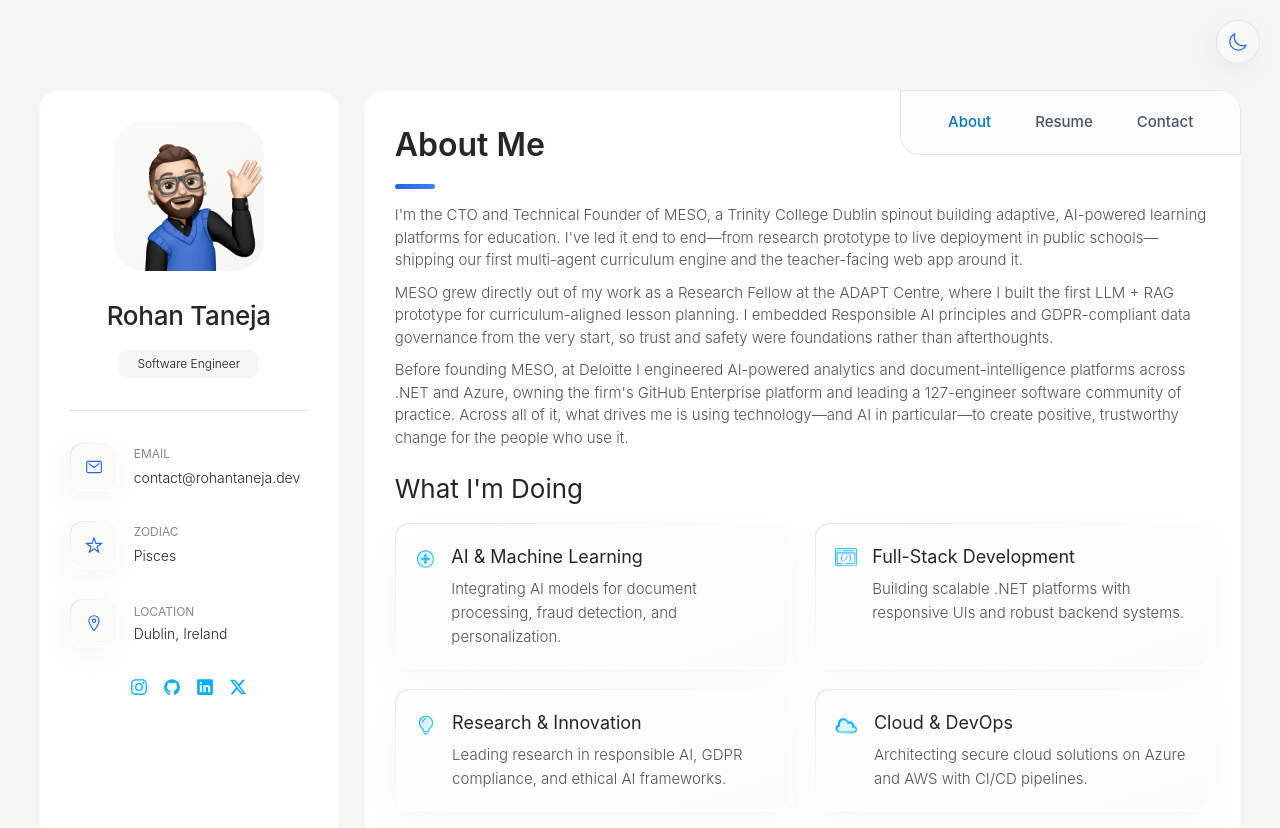
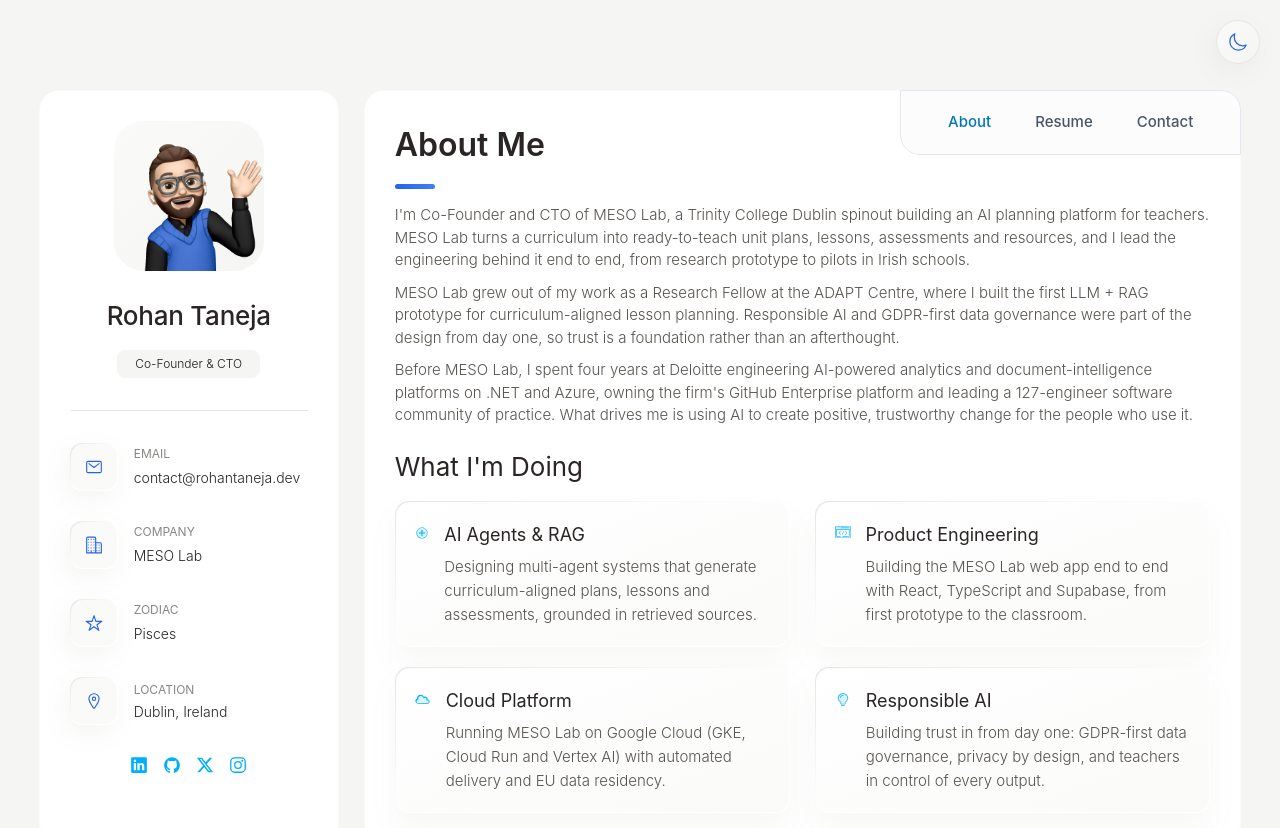
Before and after one commit to rohantaneja/rohantaneja.dev, a Next.js app: page / in a window 1280 px wide. Shown: the top 828 px of the page. Built offline with nearby package versions, Linux system fonts and the light colour scheme.

Commit message:
feat: refresh content for MESO Lab co-founder role and add Vercel Analytics (#1)

```diff
--- a/app/layout.tsx
+++ b/app/layout.tsx
@@ -1,9 +1,11 @@
 import type { Metadata } from "next";
 import "./globals.css";
+import { Analytics } from "@vercel/analytics/next";
+import { profile } from "@/data/profile";
 
 export const metadata: Metadata = {
-  title: "rohantaneja.dev",
-  description: "Rohan Taneja - CTO/Founding Engineer @ mesolab.ai",
+  title: "Rohan Taneja — Co-Founder & CTO, MESO Lab",
+  description: "Rohan Taneja is Co-Founder & CTO of MESO Lab, an AI planning platform for teachers built in Dublin.",
   icons: {
     icon: [
       {
@@ -15,6 +17,20 @@
         media: "(prefers-color-scheme: light)",
       },
     ],
+  },
+};
+
+const personSchema = {
+  "@context": "https://schema.org",
+  "@type": "Person",
+  name: profile.name,
+  jobTitle: profile.title,
+  url: "https://rohantaneja.dev",
+  worksFor: {
+    "@type": "Organization",
+    name: profile.company.name,
+    legalName: profile.company.legalName,
+    url: profile.company.url,
   },
 };
 
@@ -42,9 +58,14 @@
             `,
           }}
         />
+        <script
+          type="application/ld+json"
+          dangerouslySetInnerHTML={{ __html: JSON.stringify(personSchema) }}
+        />
       </head>
       <body className="font-sans antialiased">
         {children}
+        <Analytics />
       </body>
     </html>
   );
--- a/app/page.tsx
+++ b/app/page.tsx
@@ -8,6 +8,7 @@
 import Resume from "@/components/Resume";
 import Contact from "@/components/Contact";
 import ThemeToggle from "@/components/ThemeToggle";
+import { trackSectionView } from "@/lib/analytics";
 
 export default function Home() {
   const [isLoading, setIsLoading] = useState(true);
@@ -57,9 +58,13 @@
     }
   }, [isLoading]);
 
+  useEffect(() => {
+    if (!isLoading) trackSectionView(activePage);
+  }, [activePage, isLoading]);
+
   // Scrolling title effect
   useEffect(() => {
-    const title = "rohantaneja - cto/founding-engineer@mesolab.ai | minimalist.geek.tinkerer - ";
+    const title = "rohantaneja - co-founder/cto@mesolab.ai | minimalist.geek.tinkerer - ";
     let position = 0;
 
     const scrollTitle = () => {
--- a/components/Contact.tsx
+++ b/components/Contact.tsx
@@ -2,6 +2,8 @@
 
 import { useState, FormEvent } from "react";
 import { IoPaperPlane } from "react-icons/io5";
+import { profile } from "@/data/profile";
+import { trackContactIntent } from "@/lib/analytics";
 
 export default function Contact() {
   const [formData, setFormData] = useState({
@@ -32,8 +34,10 @@
     const subject = encodeURIComponent(`Hi Rohan!`);
     const body = encodeURIComponent(formData.message);
 
+    trackContactIntent("contact_form");
+
     // Open user's email client
-    window.location.href = `mailto:contact@rohantaneja.dev?subject=${subject}&body=${body}`;
+    window.location.href = `mailto:${profile.email}?subject=${subject}&body=${body}`;
   };
 
   return (
--- a/components/Resume.tsx
+++ b/components/Resume.tsx
@@ -4,6 +4,7 @@
 import { IoBookOutline, IoBriefcaseOutline, IoDownloadOutline } from "react-icons/io5";
 import { profile } from "@/data/profile";
 import { education, experience, skills } from "@/data/resume";
+import { trackContactIntent } from "@/lib/analytics";
 
 export default function Resume() {
   const skillsRef = useRef<HTMLUListElement>(null);
@@ -36,6 +37,7 @@
           href={profile.resumeUrl}
           download
           className="download-cv-btn"
+          onClick={() => trackContactIntent("cv_download")}
         >
           <IoDownloadOutline />
           <span>Download CV</span>
--- a/components/Sidebar.tsx
+++ b/components/Sidebar.tsx
@@ -2,9 +2,10 @@
 
 import { useState } from "react";
 import Image from "next/image";
-import { IoMailOutline, IoStarOutline, IoLocationOutline, IoChevronDown } from "react-icons/io5";
+import { IoMailOutline, IoStarOutline, IoLocationOutline, IoChevronDown, IoBusinessOutline } from "react-icons/io5";
 import { profile } from "@/data/profile";
 import { socials } from "@/data/socials";
+import { trackContactIntent } from "@/lib/analytics";
 
 export default function Sidebar() {
   const [isOpen, setIsOpen] = useState(false);
@@ -48,8 +49,30 @@
             </div>
             <div className="contact-info">
               <p className="contact-title">Email</p>
-              <a href={`mailto:${profile.email}`} className="contact-link">
+              <a
+                href={`mailto:${profile.email}`}
+                className="contact-link"
+                onClick={() => trackContactIntent("email_link", "sidebar")}
+              >
                 {profile.email}
+              </a>
+            </div>
+          </li>
+
+          <li className="contact-item">
+            <div className="icon-box">
+              <IoBusinessOutline />
+            </div>
+            <div className="contact-info">
+              <p className="contact-title">Company</p>
+              <a
+                href={profile.company.url}
+                className="contact-link"
+                target="_blank"
+                rel="noopener noreferrer"
+                onClick={() => trackContactIntent("mesolab_link", "sidebar")}
+              >
+                {profile.company.name}
               </a>
             </div>
           </li>
@@ -86,6 +109,7 @@
                 target="_blank"
                 rel="noopener noreferrer"
                 aria-label={social.label}
+                onClick={() => trackContactIntent("social", social.label)}
               >
                 <social.icon className="text-orange-yellow-crayola text-lg hover:text-light-gray transition-colors" />
               </a>
--- a/data/profile.ts
+++ b/data/profile.ts
@@ -1,16 +1,21 @@
 export const profile = {
   name: "Rohan Taneja",
-  title: "Software Engineer",
+  title: "Co-Founder & CTO",
   avatar: "/images/memoji.png",
   resumeUrl: "/tanejar-resume-0626.pdf",
   email: "contact@rohantaneja.dev",
   zodiac: "Pisces",
   zodiacDate: "1990-03-01",
   location: "Dublin, Ireland",
+  company: {
+    name: "MESO Lab",
+    legalName: "MESO Lab Limited",
+    url: "https://mesolab.ai",
+  },
 } as const;
 
 export const aboutText: string[] = [
-  "I'm the CTO and Technical Founder of MESO, a Trinity College Dublin spinout building adaptive, AI-powered learning platforms for education. I've led it end to end—from research prototype to live deployment in public schools—shipping our first multi-agent curriculum engine and the teacher-facing web app around it.",
-  "MESO grew directly out of my work as a Research Fellow at the ADAPT Centre, where I built the first LLM + RAG prototype for curriculum-aligned lesson planning. I embedded Responsible AI principles and GDPR-compliant data governance from the very start, so trust and safety were foundations rather than afterthoughts.",
-  "Before founding MESO, at Deloitte I engineered AI-powered analytics and document-intelligence platforms across .NET and Azure, owning the firm's GitHub Enterprise platform and leading a 127-engineer software community of practice. Across all of it, what drives me is using technology—and AI in particular—to create positive, trustworthy change for the people who use it.",
+  "I'm Co-Founder and CTO of MESO Lab, a Trinity College Dublin spinout building an AI planning platform for teachers. MESO Lab turns a curriculum into ready-to-teach unit plans, lessons, assessments and resources, and I lead the engineering behind it end to end, from research prototype to pilots in Irish schools.",
+  "MESO Lab grew out of my work as a Research Fellow at the ADAPT Centre, where I built the first LLM + RAG prototype for curriculum-aligned lesson planning. Responsible AI and GDPR-first data governance were part of the design from day one, so trust is a foundation rather than an afterthought.",
+  "Before MESO Lab, I spent four years at Deloitte engineering AI-powered analytics and document-intelligence platforms on .NET and Azure, owning the firm's GitHub Enterprise platform and leading a 127-engineer software community of practice. What drives me is using AI to create positive, trustworthy change for the people who use it.",
 ];
--- a/data/resume.ts
+++ b/data/resume.ts
@@ -12,10 +12,10 @@
 
 export const experience: TimelineItem[] = [
   {
-    title: "Technical Founder & CTO",
-    company: "MESO AI Lab",
+    title: "Co-Founder & CTO",
+    company: "MESO Lab",
     period: "Aug 2025 — Present",
-    description: "Co-founded MESO as a Trinity College Dublin spinout and lead all engineering as CTO. Built the platform end to end — from research prototype to live deployment in public schools — shipping the first multi-agent curriculum engine and teacher-facing web app.",
+    description: "Co-founded MESO Lab as a Trinity College Dublin spinout and lead all engineering. Built the AI planning platform teachers use for curriculum-aligned unit plans, lessons, assessments and resources: multi-agent generation on Vertex AI, a React + Supabase web app, and a GDPR-first platform on Google Cloud, now piloting in schools.",
   },
   {
     title: "AI Researcher (Research Fellow)",
@@ -51,10 +51,11 @@
 ];
 
 export const skills: Skill[] = [
-  { name: "AI / Machine Learning (RAG, LLMs)", percentage: 90 },
-  { name: "TypeScript / JavaScript", percentage: 90 },
-  { name: ".NET / C#", percentage: 90 },
-  { name: "Cloud (AWS / Azure)", percentage: 88 },
+  { name: "AI Systems (LLM Agents, RAG)", percentage: 92 },
+  { name: "TypeScript / React", percentage: 90 },
+  { name: "Cloud (Google Cloud / Azure / AWS)", percentage: 88 },
+  { name: "Platform (Kubernetes / CI-CD)", percentage: 88 },
   { name: "Python", percentage: 85 },
-  { name: "DevOps (Docker / Kubernetes / CI-CD)", percentage: 85 },
+  { name: "Postgres / Supabase", percentage: 85 },
+  { name: ".NET / C#", percentage: 85 },
 ];
--- a/data/services.ts
+++ b/data/services.ts
@@ -7,22 +7,22 @@
 export const services: Service[] = [
   {
     icon: "/images/icon-ai.svg",
-    title: "AI & Machine Learning",
-    description: "Integrating AI models for document processing, fraud detection, and personalization.",
+    title: "AI Agents & RAG",
+    description: "Designing multi-agent systems that generate curriculum-aligned plans, lessons and assessments, grounded in retrieved sources.",
   },
   {
     icon: "/images/icon-dev.svg",
-    title: "Full-Stack Development",
-    description: "Building scalable .NET platforms with responsive UIs and robust backend systems.",
+    title: "Product Engineering",
+    description: "Building the MESO Lab web app end to end with React, TypeScript and Supabase, from first prototype to the classroom.",
+  },
+  {
+    icon: "/images/icon-cloud.svg",
+    title: "Cloud Platform",
+    description: "Running MESO Lab on Google Cloud (GKE, Cloud Run and Vertex AI) with automated delivery and EU data residency.",
   },
   {
     icon: "/images/icon-bulb.svg",
-    title: "Research & Innovation",
-    description: "Leading research in responsible AI, GDPR compliance, and ethical AI frameworks.",
-  },
-  {
-    icon: "/images/icon-cloud.svg",
-    title: "Cloud & DevOps",
-    description: "Architecting secure cloud solutions on Azure and AWS with CI/CD pipelines.",
+    title: "Responsible AI",
+    description: "Building trust in from day one: GDPR-first data governance, privacy by design, and teachers in control of every output.",
   },
 ];
--- a/data/socials.ts
+++ b/data/socials.ts
@@ -9,8 +9,8 @@
 }
 
 export const socials: Social[] = [
+  { label: "LinkedIn", url: "https://www.linkedin.com/in/rohantaneja-dev/", icon: IoLogoLinkedin },
+  { label: "GitHub", url: "https://github.com/rohantaneja", icon: IoLogoGithub },
+  { label: "X", url: "https://x.com/rohantaneja99", icon: FaXTwitter },
   { label: "Instagram", url: "https://www.instagram.com/rohantaneja99/", icon: IoLogoInstagram },
-  { label: "GitHub", url: "https://github.com/rohantaneja", icon: IoLogoGithub },
-  { label: "LinkedIn", url: "https://www.linkedin.com/in/rohantaneja-dev/", icon: IoLogoLinkedin },
-  { label: "X", url: "https://x.com/rohantaneja99", icon: FaXTwitter },
 ];
--- /dev/null
+++ b/lib/analytics.ts
@@ -0,0 +1,12 @@
+import { track } from "@vercel/analytics";
+
+export type ContactMethod = "email_link" | "contact_form" | "social" | "cv_download" | "mesolab_link";
+
+export function trackSectionView(section: string) {
+  track("section_viewed", { section });
+}
+
+// The conversion event: every route a visitor can take to reach out.
+export function trackContactIntent(method: ContactMethod, detail?: string) {
+  track("contact_intent", detail ? { method, detail } : { method });
+}
--- a/package.json
+++ b/package.json
@@ -9,6 +9,7 @@
     "lint": "eslint ."
   },
   "dependencies": {
+    "@vercel/analytics": "^2.0.1",
     "next": "^16.2.9",
     "react": "^19.2.7",
     "react-dom": "^19.2.7",
```
Also changed, not shown: 1 other file (tests, documents, lock files or other folders).
